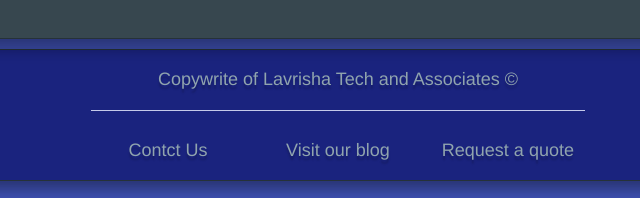
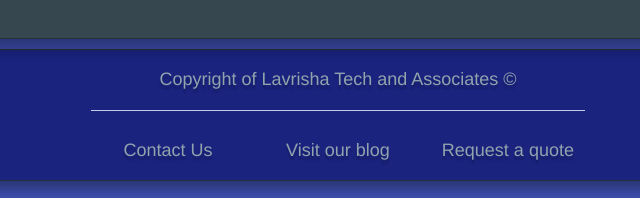
Before and after one commit to devlav/devlav.github.io, a plain HTML site: page index.html in a window 1280 px wide. Shown: the part 2427-2625 px from the top of the page, 302-942 px from the left. Drawn offline with nearby package versions, Linux system fonts and the light colour scheme.

Commit message:
Fixed grammar errors

```diff
--- a/index.html
+++ b/index.html
@@ -133,11 +133,11 @@
         </div>
 
         <div class="copywrite">
-          <h4>Copywrite of Lavrisha Tech and Associates &copy;</h4>
+          <h4>Copyright of Lavrisha Tech and Associates &copy;</h4>
           <hr>
           <div class="row">
             <div class="col-sm-3"></div>
-            <div class="col-sm-2"><h4><a href="">Contct Us</a></h4></div>
+            <div class="col-sm-2"><h4><a href="">Contact Us</a></h4></div>
             <div class="col-sm-2"><h4><a href="">Visit our blog</a></h4></div>
             <div class="col-sm-2"><h4><a href="">Request a quote</a></h4></div>
             <div class="col-sm-3"></div>
```
Also changed, not shown: blogPageEx.html (+3 -3 lines), completedJobs.html (+4 -4 lines), contact.html (+4 -4 lines), customerReviews.html (+3 -3 lines), employees.html (+4 -4 lines), fixedPageEx.html (+4 -4 lines), indexPageEx.html (+3 -3 lines), jobs.html (+4 -4 lines), quoteRequestPage.html (+4 -4 lines), socialMedia.html (+4 -4 lines), whyConsulting.html (+3 -3 lines).
